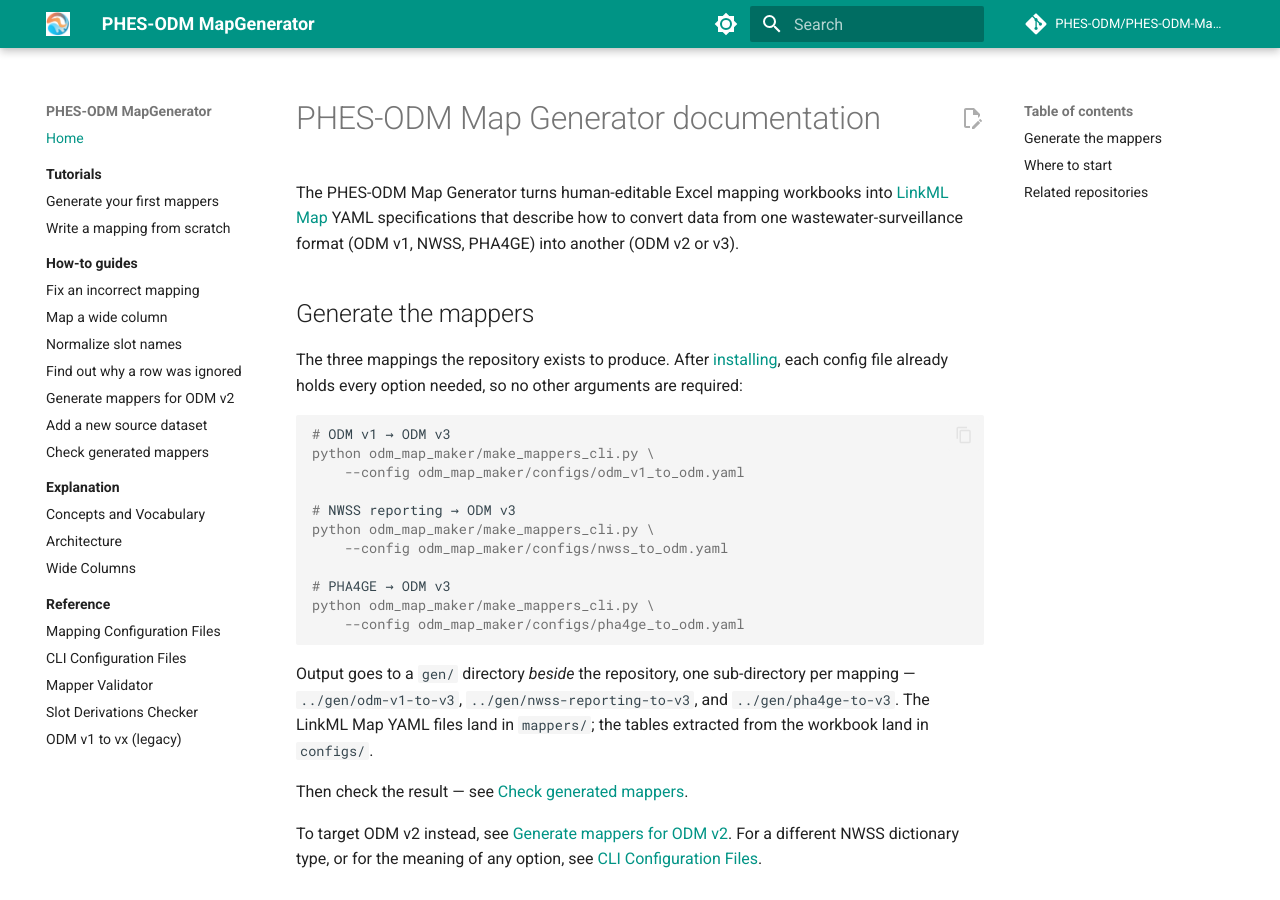
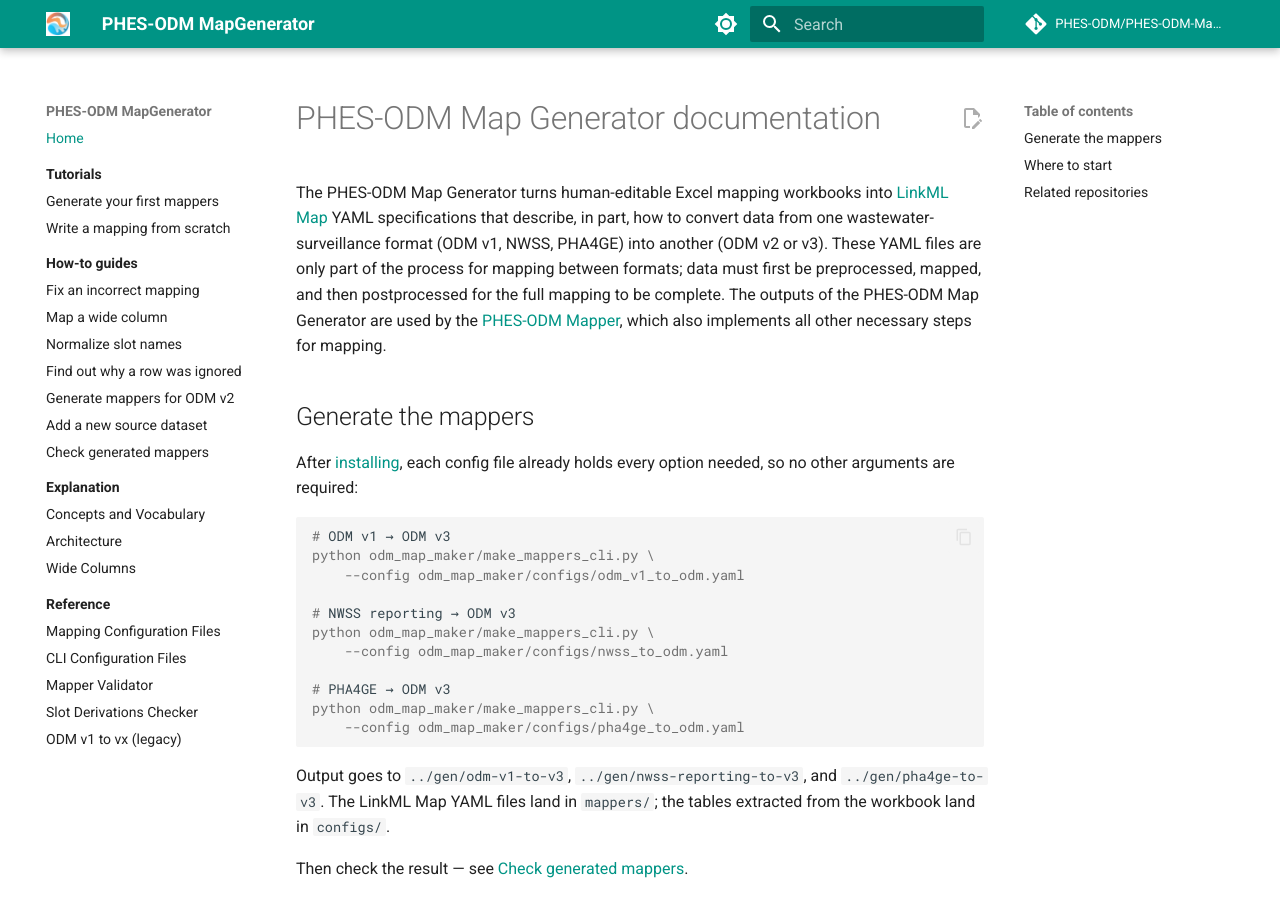
Before and after one commit to PHES-ODM/PHES-ODM-MapGenerator, an MkDocs documentation site: the page built from docs/index.md, in a window 1280 px wide and 900 px high. Built offline with MkDocs 1.6.1 and Material for MkDocs 9.7.7, drawn with Linux system fonts in a browser that asks for light colours; comment, search, counter and statistics services are not loaded.

Commit message:
index.md: - Mention that the output is just part of the mapping process, the rest is provided by PHES-ODM-Mapper repository - Some minor clarifications
write-a-mapping-from-scratch.md:
- Changed "Step 1 - Create the output directory" to "Step 1 - Create a working directory"

make_mappers_cli.py:
- Remove unused mapped_dir directory (output_dir / "mapped_data")
- Always create configs_dir directory

odm_v3.yaml:
- Latest ODM v3 LinkML Schema

````diff
--- a/docs/index.md
+++ b/docs/index.md
@@ -2,14 +2,18 @@
 
 The PHES-ODM Map Generator turns human-editable Excel mapping workbooks into
 [LinkML Map](https://github.com/linkml/linkml-map) YAML specifications that
-describe how to convert data from one wastewater-surveillance format (ODM v1,
-NWSS, PHA4GE) into another (ODM v2 or v3).
+describe, in part, how to convert data from one wastewater-surveillance format
+(ODM v1, NWSS, PHA4GE) into another (ODM v2 or v3). These YAML files are only
+part of the process for mapping between formats; data must first be
+preprocessed, mapped, and then postprocessed for the full mapping to be
+complete. The outputs of the PHES-ODM Map Generator are used by the [PHES-ODM
+Mapper](https://github.com/PHES-ODM/PHES-ODM-Mapper), which also implements all
+other necessary steps for mapping.
 
 ## Generate the mappers
 
-The three mappings the repository exists to produce. After
-[installing](../README.md#install), each config file already holds every option
-needed, so no other arguments are required:
+After [installing](../README.md#install), each config file already holds every
+option needed, so no other arguments are required:
 
 ```console
 # ODM v1 → ODM v3
@@ -25,8 +29,7 @@ python odm_map_maker/make_mappers_cli.py \
     --config odm_map_maker/configs/pha4ge_to_odm.yaml
 ```
 
-Output goes to a `gen/` directory *beside* the repository, one sub-directory per
-mapping — `../gen/odm-v1-to-v3`, `../gen/nwss-reporting-to-v3`, and
+Output goes to `../gen/odm-v1-to-v3`, `../gen/nwss-reporting-to-v3`, and
 `../gen/pha4ge-to-v3`. The LinkML Map YAML files land in `mappers/`; the tables
 extracted from the workbook land in `configs/`.
 
````
Also changed, not shown: docs/tutorials/write-a-mapping-from-scratch.md (+6 -5 lines), 2 other files.
